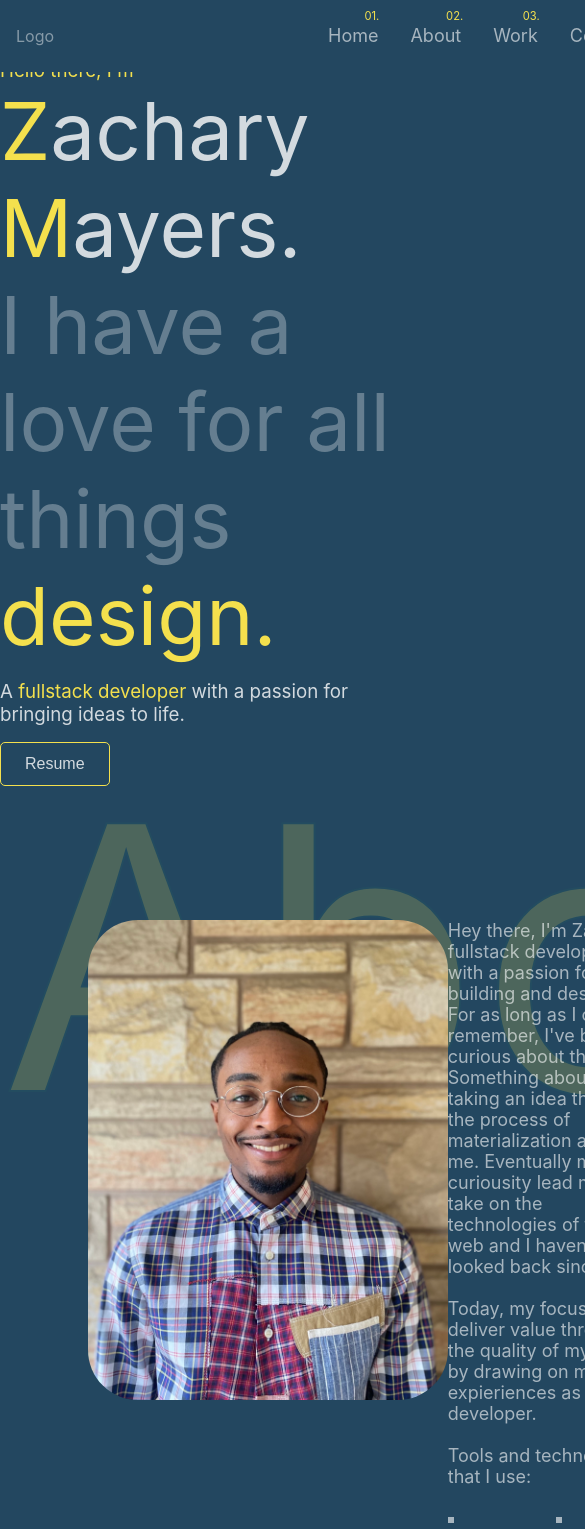
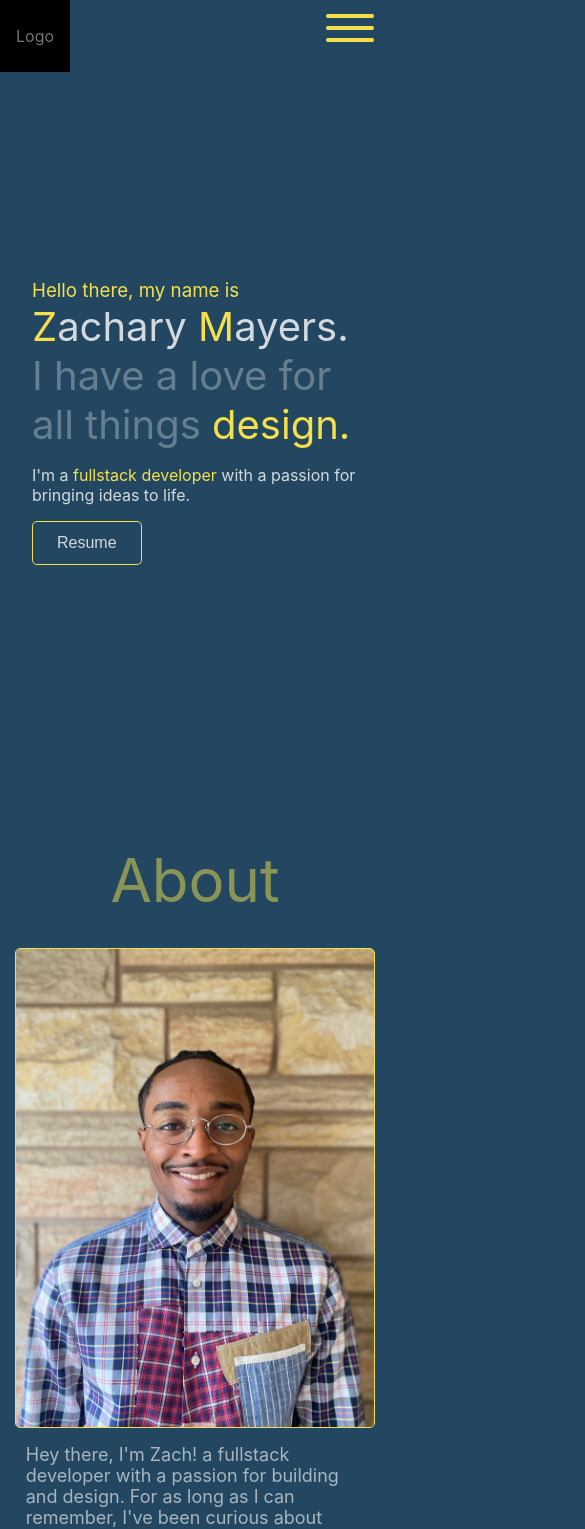
Before and after one commit to mayersab/PersonalWebsite_V1, a React (Create React App) app in the folder personal-site/: page / in a window 390 px wide. Shown: the top 1529 px of the page, 585 px wide, since content can reach past the window. Built offline with nearby package versions, Linux system fonts and the light colour scheme.

Commit message:
added responsiveness

```diff
--- a/personal-site/src/Pages/about.js
+++ b/personal-site/src/Pages/about.js
@@ -5,7 +5,10 @@ import me from '../photo/me.jpeg'
 const About = () => {
     return (
         <div className={AboutStyles.heading}>
+        <div className={AboutStyles.title}>
             <h1 id={AboutStyles.about}>About</h1>
+        </div>
+
 
             <div className={AboutStyles.mystory}>
 
--- a/personal-site/src/Pages/hero.js
+++ b/personal-site/src/Pages/hero.js
@@ -6,10 +6,19 @@ const Hero = () => {
     return (
         <div className={HeroStyles.wrapper}>
             <div className={HeroStyles.content}>
-                <h3 id={HeroStyles.hello}>Hello there, I'm</h3>
-                <h1 id={HeroStyles.name}><span>Z</span>achary <span>M</span>ayers.</h1>
-                <h1 id={HeroStyles.design}>I have a love for all things <span>design.</span></h1>
-                <h3 id={HeroStyles.developer}>A <span>fullstack developer</span> with a passion for bringing ideas to life.</h3>
+                <div>
+                    <h3 id={HeroStyles.hello}>Hello there, my name is</h3>
+                </div>
+                <div>
+                    <h1 id={HeroStyles.name}><span>Z</span>achary <span>M</span>ayers.</h1>
+                </div>
+                <div>
+                    <h1 id={HeroStyles.design}>I have a love for all things <span>design.</span></h1>
+                </div>
+                <div>
+                    <h3 id={HeroStyles.developer}>I'm a <span>fullstack developer</span> with a passion for bringing ideas to life.</h3>
+                </div>
+
                 <button>Resume</button>
             </div>
         </div>
--- a/personal-site/src/Pages/portfolio.js
+++ b/personal-site/src/Pages/portfolio.js
@@ -9,7 +9,7 @@ import { blogSite, todo, cvApp } from '../project_descriptions/data';
 const Portfolio = () => {
 
     return (
-        <div>
+        <div className={PortStyles.wrapper}>
             <div className={PortStyles.container}>
                 <h1 id={PortStyles.projects}>Projects</h1>
             </div>
--- a/personal-site/src/components/navbar.js
+++ b/personal-site/src/components/navbar.js
@@ -49,15 +49,14 @@ const Navbar = () => {
     return (
         <div>
 
-            <nav className={`${NavStyles.wrapper} ${visible ? NavStyles.scrollup : NavStyles.scrolldown} ${atTop ? NavStyles.top : null } `}>
-
+            <nav >
+            <div className={`${NavStyles.wrapper} ${visible ? NavStyles.scrollup : NavStyles.scrolldown} ${atTop ? NavStyles.top : null } `}>
 
                 <div className={`${NavStyles.logo}`}>
                     Logo
                 </div>
 
                 <div className={NavStyles.linkwrapper}>
-
                     <div className={NavStyles.link}>
                         <a href=""><span id={NavStyles.home}>Home</span></a>
                     </div>
@@ -71,7 +70,20 @@ const Navbar = () => {
                         <a href=""><span id={NavStyles.contact}>Contact</span></a>
                     </div>
                 </div>
-
+                <div className={NavStyles.hamburgerwrapper}>
+                    <label className={NavStyles.hamburger_menu}>
+                        <input type="checkbox"/>
+                    </label>
+                    <aside className={NavStyles.sidebar}>
+                        <nav>
+                            <div>Home</div>
+                            <div>About</div>
+                            <div>Work</div>
+                            <div>Contact</div>
+                        </nav>
+                    </aside>
+                </div>
+            </div>
             </nav>
 
         </div>
--- a/personal-site/src/components/projects.js
+++ b/personal-site/src/components/projects.js
@@ -9,6 +9,7 @@ const Projects = ({number, title, description, photo, tech1, tech2, tech3, tech4
     const [state, setstate] = useState([tech1, tech2, tech3, tech4, tech5]);
 
     return (
+        <div className={ProjectStyles.test}>
         <div className={ProjectStyles.wrapper}>
             <div className={ProjectStyles.screenshot}>
                 <img src={photo} alt="" />
@@ -24,6 +25,7 @@ const Projects = ({number, title, description, photo, tech1, tech2, tech3, tech4
                 </div>
                 <div>
                     <ul className={ProjectStyles.project_technologies}>
+
                         {state && state.map((item) => {
                             if (item !== undefined) {
                                 return (
@@ -46,6 +48,7 @@ const Projects = ({number, title, description, photo, tech1, tech2, tech3, tech4
 
 
         </div>
+        </div>
     );
 }
 
--- a/personal-site/src/index.css
+++ b/personal-site/src/index.css
@@ -1,15 +1,27 @@
+*, ::after, ::before {
+  box-sizing: border-box;
+  margin: 0;
+  padding: 0;
+}
+:root {
+  --primary-color: #234760;
+  --secondary-color: #F4E04D;
+  --tertiary-color: #234c60;
+  --bar-width: 3rem;
+  --bar-height: 0.25rem;
+  --hamburger-gap: 0.5rem;
+  --hamburger-height: calc(var(--bar-height) * 3 + var(--hamburger-gap) * 2);
+  --x-width: calc(var(--hamburger-height) * 1.41421356237)
+}
 body {
-
-  margin: 0;
   /* padding-top: 4em; */
-  background-color: #234760;
+  background-color: var(--primary-color);
   font-family: -apple-system, BlinkMacSystemFont, 'Segoe UI', 'Roboto', 'Oxygen',
     'Ubuntu', 'Cantarell', 'Fira Sans', 'Droid Sans', 'Helvetica Neue',
     sans-serif;
   -webkit-font-smoothing: antialiased;
   -moz-osx-font-smoothing: grayscale;
 }
-
 code {
   font-family: source-code-pro, Menlo, Monaco, Consolas, 'Courier New',
     monospace;
--- a/personal-site/src/styles/About.module.css
+++ b/personal-site/src/styles/About.module.css
@@ -3,7 +3,7 @@
     justify-content: center;
     align-items: center;
     position: relative;
-    height: 100vh;
+    min-height: 100vh;
 }
 #about {
     position: absolute;
@@ -12,33 +12,34 @@
     color: rgba(244, 225, 77, 0.2);
     font-weight: normal;
     font-size: 23rem;
-    -webkit-text-stroke: 2px #234c60;
 }
 .mystory {
-    /* background-color: aqua;  */
     display: grid;
     justify-items: center;
     grid-template-columns: 1fr 1fr;
-    /* position: absolute; */
-    /* top: 25%; */
     z-index: 99;
     width: 55%;
+    max-height: 100%;
+
 }
 .pic {
     display: flex;
     justify-content: center;
     height: 30rem;
     width: 22.5rem;
-    border-radius: 50px;
 }
 .pic img {
     max-height: 100%;
     max-width: 100%;
-    border-radius: 50px;
+    object-fit: cover;
+    border-radius: 5px;
+    border: solid var(--secondary-color) 1px;
 }
 .me {
     color:rgba(255, 255, 255, 0.6);
     font-size: 1.125em;
+    padding: 1rem;
+
 }
 .me ul {
     margin: 0;
@@ -46,13 +47,62 @@
     list-style-position: inside;
     list-style-type: square;
 }
-
 .skillwrapper {
     display: flex;
 }
 .first {
     margin-right: 1em;
 }
-.second {
 
+@media (min-width: 769px) and (max-width: 1279px) {
+    .heading {
+        flex-direction: column;
+        align-items: center;
+    }
+    .title {
+        margin-bottom: 2rem;
+    }
+    .mystory {
+        display: grid;
+        align-items: center;
+        justify-items: center;
+        width: 95%;
+        max-height: 100%;
+
+    }
+    #about {
+        position: static;
+        font-size: clamp(60px, 10vh, 160px);
+        color: rgba(244, 225, 77, 0.5);
+    }
 }
+@media (max-width: 768px) {
+    .heading {
+        flex-direction: column;
+        align-items: center;
+    }
+    .title {
+        width: 100%;
+        text-align: center;
+        margin-bottom: 2rem;
+    }
+    #about {
+        position: static;
+        font-size: clamp(60px, 7vh, 160px);
+        color: rgba(244, 225, 77, 0.5);
+    }
+    .mystory {
+        display: flex;
+        flex-direction: column;
+        align-items:center;
+        width: 95%;
+    }
+    .pic {
+        max-height: 100%;
+        max-width: 100%;
+
+    }
+    .me {
+        width: 100%;
+    }
+}
--- a/personal-site/src/styles/Hero.module.css
+++ b/personal-site/src/styles/Hero.module.css
@@ -1,52 +1,54 @@
 * {
     margin: 0;
     box-sizing: border-box;
+}
+.content {
+    /* background-color: gray; */
+    margin: 2rem;
 
 }
-
 .content button {
     padding: .75em 1.5em;
     border-radius: 5px;
     background-color: transparent;
     font-size: 1rem;
-    border: solid #F4E04D 1px;
+    border: solid var(--secondary-color) 1px;
     color: rgba(255, 255, 255, 0.8);
-
 }
-
 .wrapper {
     display: flex;
     justify-content: center;
     align-items: center;
-    flex-direction: column;
     height: 100vh;
 }
 #hello {
-    color: #F4E04D;
+    color: var(--secondary-color);
     font-weight: normal;
+    /* background-color: bisque; */
 }
 #name {
     color: rgba(255, 255, 255, 0.8);
-    font-size: 5rem;
+    font-size: clamp(40px, 8vw, 80px);
     font-weight: normal;
 }
 #name span {
-    color: #F4E04D;
+    color: var(--secondary-color);
 }
 #design {
     color: rgba(255, 255, 255, 0.3);
-    font-size: 5rem;
+    font-size: clamp(40px, 8vw, 80px);
     font-weight: normal;
 }
 #design span {
-    color: #F4E04D;
+    color: var(--secondary-color);
 }
 #developer {
     color: rgba(255, 255, 255, 0.8);
     font-weight: normal;
     margin: 1rem 0;
+    font-size: clamp(16px, 2vw, 19px);
 
 }
 #developer span {
-    color: #F4E04D;
+    color: var(--secondary-color);
 }
--- a/personal-site/src/styles/Navbar.module.css
+++ b/personal-site/src/styles/Navbar.module.css
@@ -1,17 +1,13 @@
-/* #F4E04D - maize
-    #234760 -
-*/
 .wrapper {
     display: flex;
-    justify-content: space-between;
     align-items: center;
     position: fixed;
     top: 0;
     left: 0;
     z-index: 999;
     transition: all 300ms ease-in-out;
-    background-color: #234760;
-    /* #234760 */
+    background-color: var(--primary-color);
+    /* background-color: rebeccapurple; */
     height: 4.5em;
     width: 100%;
 }
@@ -22,12 +18,14 @@
     padding: 1em;
     height: 100%;
     color: rgba(255, 255, 255, 0.45);
+    background-color: black;
+    width: max-content;
 }
 .linkwrapper {
     display: flex;
     justify-content: space-evenly;
     align-items: center;
-    /* background-color: aqua; */
+    background-color: aqua;
     list-style: none;
     height: 100%;
     width: 20%;
@@ -46,7 +44,7 @@
     top: 0;
     right: 1.35em;
     font-size: 0.7rem;
-    color: #F4E04D;
+    color: var(--secondary-color);
     transition: all 200ms ease-in-out;
 
 }
@@ -57,7 +55,7 @@
     top: 0;
     right: 1.25em;
     font-size: 0.7rem;
-    color: #F4E04D;
+    color: var(--secondary-color);
     transition: all 200ms ease-in-out;
 
 }
@@ -68,7 +66,7 @@
     top: 0;
     right: 1.25em;
     font-size: 0.7rem;
-    color: #F4E04D;
+    color: var(--secondary-color);
     transition: all 200ms ease-in-out;
 
 }
@@ -79,7 +77,7 @@
     top: 0;
     right: 1.25em;
     font-size: 0.7rem;
-    color: #F4E04D;
+    color: var(--secondary-color);
     transition: all 200ms ease-in-out;
 
 }
@@ -104,6 +102,89 @@
     color: #F4E04D;
 }
 
+.hamburgerwrapper {
+    display: none;
+
+}
+/* Don't forget to lock scrolling when sidebar is activated*/
+@media (max-width: 768px) {
+    .wrapper {
+        width: 100%;
+    }
+    .linkwrapper {
+        display: none;
+    }
+    .hamburgerwrapper {
+        display: block;
+        height: 100%;
+        width: 100%;
+        position: relative;
+    }
+    .hamburger_menu {
+        display: flex;
+        flex-direction: column;
+        gap: var(--hamburger-gap);
+        position: absolute;
+        right: 1rem;
+        top: 0.875rem;
+        z-index: 99;
+    }
+    .hamburger_menu::before,
+    .hamburger_menu::after,
+    .hamburger_menu input {
+        content: "";
+        width: var(--bar-width);
+        height: var(--bar-height);
+        background-color: var(--secondary-color);
+        border-radius: 20px;
+        transform-origin: left center;
+        transition: opacity 200ms ease-in-out,
+        width 200ms ease-in-out,
+        rotate 200ms ease-in-out,
+        translate 200ms ease-in-out;
+    }
+    .hamburger_menu input {
+        appearance: none;
+        outline: none;
+        pointer-events: none;
+        /* padding: 0;
+        margin: 0; */
+    }
+    .hamburger_menu input:checked {
+        opacity: 0;
+        width: 0;
+    }
+    .hamburger_menu:has(input:checked)::before {
+        rotate: 45deg;
+        width: var(--x-width);
+        translate: 0 calc(var(--bar-height) / -2);
+        margin-left: 1em;
+    }
+    .hamburger_menu:has(input:checked)::after {
+        rotate: -45deg;
+        width: var(--x-width);
+        translate: 0 calc(var(--bar-height) /2);
+        margin-left: 1em;
+
+    }
+     .sidebar {
+        transform: translate3d(200%, 0, 0);
+        transition: all 200ms ease-in-out;
+        background-color: red;
+        padding-top: 5rem;
+        padding-right: 1rem ;
+        max-width: 100%;
+        margin-left: 20%;
+        text-align: end;
+        min-height: 100vh;
+
+    }
+    .hamburger_menu:has(input:checked) + .sidebar {
+        transform: translate3d(0, 0, 0);
+    }
+
+}
+
 /* Scroll */
 .scrolldown {
     transform: translate3d(0, -100%, 0);
```
Also changed, not shown: personal-site/src/styles/Portfolio.module.css (+27 -2 lines), personal-site/src/styles/Projects.module.css (+62 -19 lines).
